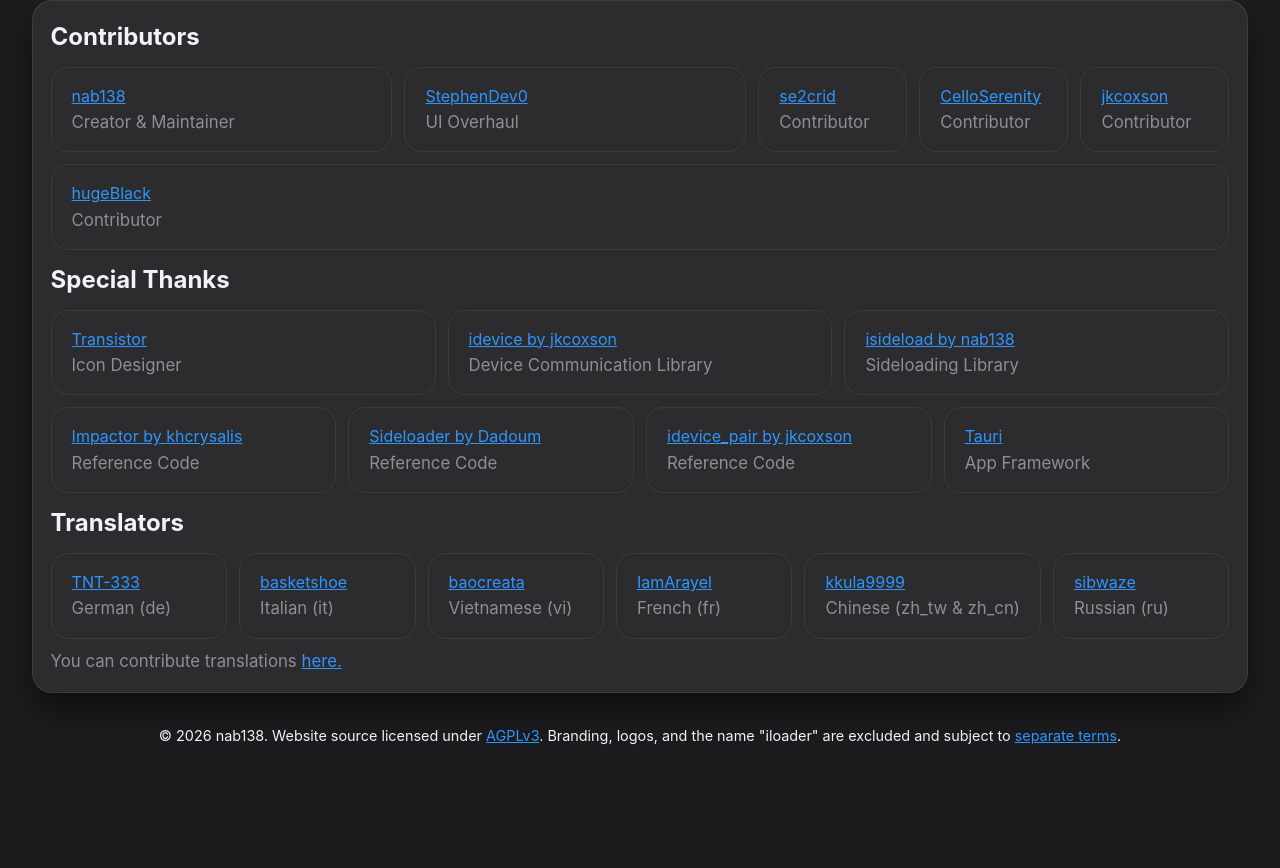
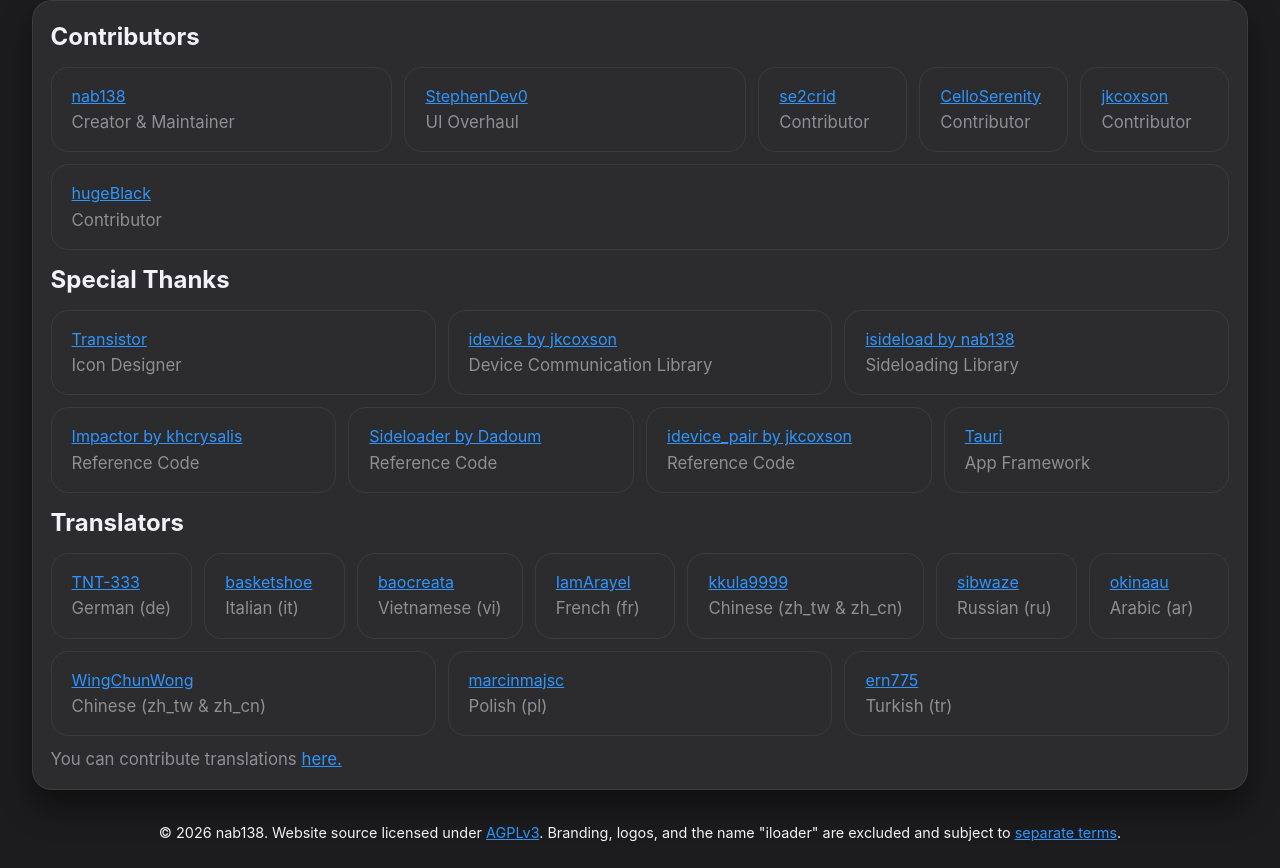
Before and after one commit to nab138/iloader-website, a React (Vite) app: page / in a window 1280 px wide. Shown: the part 1257-2125 px from the top of the page. Before the commit the page ends 2027 px from the top, so only its background shows below. Built offline with nearby package versions, Linux system fonts and the light colour scheme.

Commit message:
Add additional translators

```diff
--- a/src/App.tsx
+++ b/src/App.tsx
@@ -154,6 +154,30 @@ export default function App() {
               </a>
               <span className="subtitle">Russian (ru)</span>
             </div>
+            <div className="card">
+              <a href="https://github.com/okinaau" target="_blank">
+                okinaau
+              </a>
+              <span className="subtitle">Arabic (ar)</span>
+            </div>
+            <div className="card">
+              <a href="https://github.com/WingChunWong" target="_blank">
+                WingChunWong
+              </a>
+              <span className="subtitle">Chinese (zh_tw & zh_cn)</span>
+            </div>
+            <div className="card">
+              <a href="https://github.com/marcinmajsc" target="_blank">
+                marcinmajsc
+              </a>
+              <span className="subtitle">Polish (pl)</span>
+            </div>
+            <div className="card">
+              <a href="https://github.com/ern775" target="_blank">
+                ern775
+              </a>
+              <span className="subtitle">Turkish (tr)</span>
+            </div>
           </div>
           <p className="subtitle">
             You can contribute translations{" "}
```
